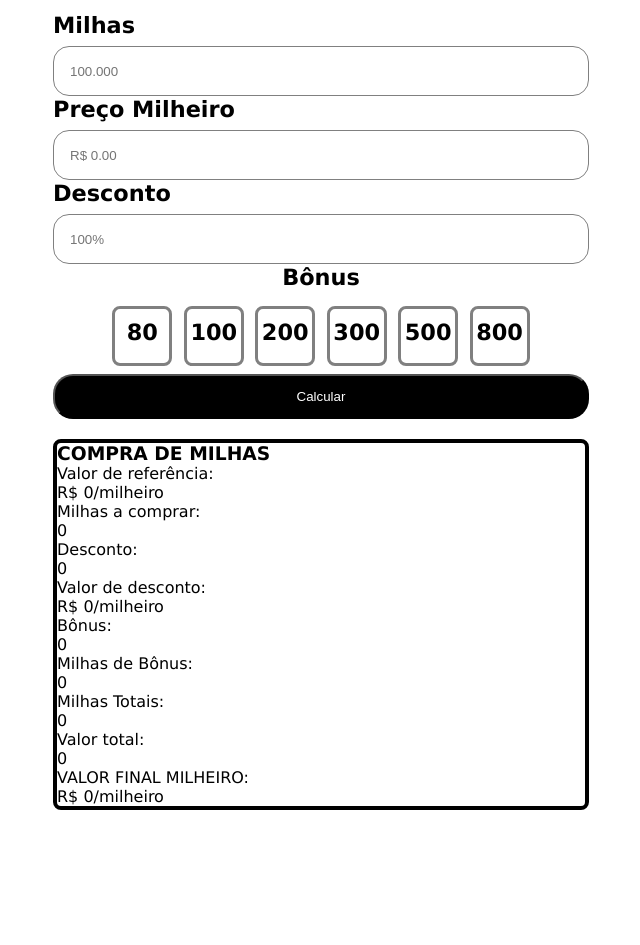
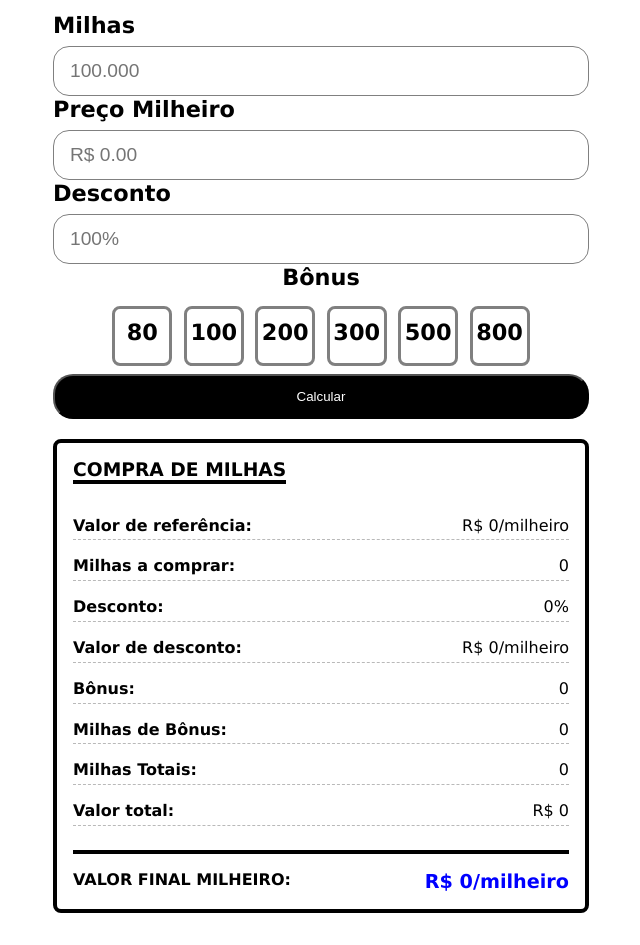
Before and after one commit to micherlane/projeto-conversor-milha, a React (Vite) app: page / in a window 1280 px wide. Shown: the part 100-1045 px from the top of the page, without its empty margins (319-959 px from the left). Before the commit the page ends 942 px from the top, so only its background shows below. Built offline with nearby package versions, Linux system fonts and the light colour scheme.

Commit message:
Ajustando o resultado.

```diff
--- a/src/Components/Form/index.tsx
+++ b/src/Components/Form/index.tsx
@@ -42,13 +42,13 @@ export function Form() {
         // Atualizar o bônus selecionado.
         bonusDisponiveisStatusAtualizado = bonusDisponiveisStatusAtualizado.map((bonus, indice) => {
             if(index === indice){
-                return true;
+                bonus = !bonus
+                return bonus;
             }
 
             bonus = false;
             return bonus;
         })
-
 
 
         setbonusDisponiveisStatus(bonusDisponiveisStatusAtualizado);
@@ -70,12 +70,12 @@ export function Form() {
             valorReferencia: valorReferencia,
             milhasCompradas: milhasCompradas,
             desconto: desconto,
-            valorDesconto: valorComDesconto.toString(),
+            valorDesconto: valorComDesconto.toPrecision(2).toString(),
             bonus: bonusSelecionado.toString(),
             milhasDeBonus: milhasDeBonus.toString(),
             milhasTotal: milhasTotal.toString(),
-            valorTotal: valorComDesconto.toString(),
-            valorPorMilhas: valorPorMilhas.toString()
+            valorTotal: valorComDesconto.toPrecision(2).toString(),
+            valorPorMilhas: valorPorMilhas.toPrecision(2).toString()
         })
         setEstaCalculadoResultado(true);
     }
@@ -86,17 +86,17 @@ export function Form() {
             <form onSubmit={handleCalcular}>
                 <div className="milhasContainer">
                     <label>Milhas</label>
-                    <Input type="number" placeholder='100.000' onChange={(event) => setMilhasCompradas(event.target.value)} value={milhasCompradas}/>
+                    <Input type="number" placeholder='100.000' onChange={(event) => setMilhasCompradas(event.target.value)} value={milhasCompradas} />
                 </div>
 
                 <div className="milheiroContainer">
                     <label>Preço Milheiro</label>
-                    <Input type="number" placeholder='R$ 0.00' onChange={(event) => setValorReferencia(event.target.value)} value={valorReferencia}/>
+                    <Input type="number" placeholder='R$ 0.00' onChange={(event) => setValorReferencia(event.target.value)} value={valorReferencia} min="0"/>
                 </div>
 
                 <div>
                     <label>Desconto</label>
-                    <Input type="number" placeholder='100%' onChange={(event) => setDesconto(event.target.value)} value={desconto}/>
+                    <Input type="number" placeholder='100%' onChange={(event) => setDesconto(event.target.value)} value={desconto} min="0" max="100"/>
                 </div>
 
                 <div className="bonusContainer">
--- a/src/Components/Resultado/index.tsx
+++ b/src/Components/Resultado/index.tsx
@@ -19,24 +19,51 @@ export function Resultado( {resultados}: ResultadoProps){
     return (
         <div className='resultadoStyle'>
             <h3>COMPRA DE MILHAS</h3>
-            <p>Valor de referência:</p>
+
+            <div className='informacoesStyle'>
+                <p className='propriedadeStyle'>Valor de referência:</p>
                 <p>R$ {resultados.valorReferencia}/milheiro</p>
-            <p>Milhas a comprar:</p>
+            </div>
+
+            <div className='informacoesStyle'>
+                <p className='propriedadeStyle'>Milhas a comprar:</p>
                 <p>{resultados.milhasCompradas}</p>
-            <p>Desconto:</p>
-            <p>{resultados.desconto}</p>
-            <p>Valor de desconto: </p>
+            </div>
+
+            <div className='informacoesStyle'>
+                <p className='propriedadeStyle'>Desconto:</p>
+                <p>{resultados.desconto}%</p>
+            </div>
+
+            <div className='informacoesStyle'>
+                <p className='propriedadeStyle'>Valor de desconto: </p>
                 <p>R$ {resultados.valorDesconto}/milheiro</p>
-            <p>Bônus:</p>
+            </div>
+
+            <div className='informacoesStyle'>
+                <p className='propriedadeStyle'>Bônus:</p>
                 <p>{resultados.bonus}</p>
-            <p>Milhas de Bônus: </p>
+            </div>
+
+            <div className='informacoesStyle'>
+                <p className='propriedadeStyle'>Milhas de Bônus: </p>
                 <p>{resultados.milhasDeBonus}</p>
-            <p>Milhas Totais:</p>
+            </div>
+
+            <div className='informacoesStyle'>
+                <p className='propriedadeStyle'>Milhas Totais:</p>
                 <p>{resultados.milhasTotal}</p>
-            <p>Valor total:</p>
-            <p>{resultados.valorTotal}</p>
-            <p>VALOR FINAL MILHEIRO:</p>
-            <p>R$ {resultados.valorPorMilhas}/milheiro</p>
+            </div>
+
+            <div className='informacoesStyle'>
+                <p className='propriedadeStyle'>Valor total:</p>
+                <p>R$ {resultados.valorTotal}</p>
+            </div>
+
+            <div className='valorFinalStyle .valorFinalSemBorda'>
+                <p className='textoStyle'>VALOR FINAL MILHEIRO:</p>
+                <p className='valorMilheiro'>R$ {resultados.valorPorMilhas}/milheiro</p>
+            </div>
         </div>
     )
 }
--- a/src/Components/Resultado/styles.css
+++ b/src/Components/Resultado/styles.css
@@ -1,15 +1,50 @@
+.resultadoStyle,
+.resultadoStyle div {
+    width: 100%;
+}
+
 .resultadoStyle {
     border-radius: 0.5rem;
     border: 0.3rem solid;
     margin-top: 20px;
     display: flex;
     align-items: flex-start;
-    width: 100%;
     justify-content: center;
     flex-wrap: wrap;
     flex-direction: column;
+    padding: 1rem;
 }
 
-span {
+.resultadoStyle h3 {
+    border-bottom: 0.3rem solid;
+    margin-bottom: 1rem;
+}
+
+.resultadoStyle .informacoesStyle {
+    display: flex;
+    justify-content: space-between;
+    margin-top: 1rem;
+    padding-bottom: 0.3rem;
+    border-bottom: 0.1rem dashed rgb(185, 185, 185);
+}
+
+.propriedadeStyle {
     font-weight: bold;
 }
+
+.valorFinalStyle {
+    display: flex;
+    justify-content: space-between;
+    margin-top: 1.5rem;
+    border-top: 0.3rem solid;
+    padding-top: 1rem;
+}
+
+.valorFinalStyle p {
+    font-weight: bold;
+}
+
+.valorFinalStyle .valorMilheiro {
+    color: blue;
+    font-size: 1.2rem;
+}
--- a/src/Components/ui/Input/styles.css
+++ b/src/Components/ui/Input/styles.css
@@ -5,5 +5,6 @@
     border-radius: 1rem;
     margin-top: 0.5rem;
     padding: 1rem;
+    font-size: 1.2rem;
     border: 1px solid gray;
 }
```
Lines whose indentation alone changed are shown as unchanged.
